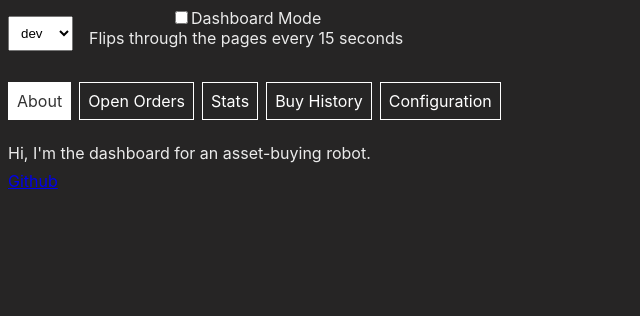
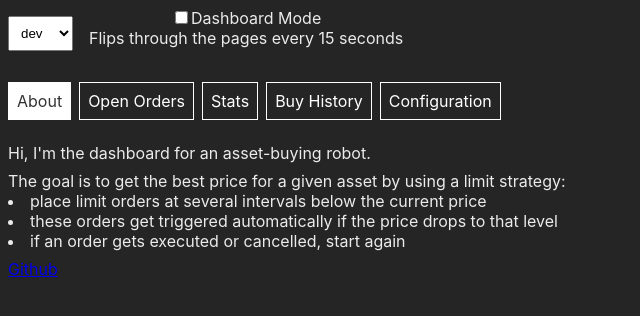
Before and after one commit to samjhill/dashboard-limit-bot, a React (Create React App) app: page / in a window 1280 px wide. Shown: the top 316 px of the page, without its empty margins (0-640 px from the left). Built offline with nearby package versions, Linux system fonts and the light colour scheme.

Commit message:
move trading pair selector into own component

```diff
--- a/src/components/About.js
+++ b/src/components/About.js
@@ -5,6 +5,19 @@ export const About = () => {
     <>
       <Text textAlign="left" ml="2" mb="2">
         Hi, I'm the dashboard for an asset-buying robot.
+      </Text>
+
+      <Text textAlign="left" ml="2" mb="2">
+        The goal is to get the best price for a given asset by using a limit
+        strategy:
+        <li>place limit orders at several intervals below the current price</li>
+        <li>
+          these orders get triggered automatically if the price drops to that
+          level
+        </li>
+        <li>
+          if an order gets executed or cancelled, start again
+        </li>
       </Text>
 
       <Text textAlign="left" ml="2">
--- a/src/components/Stats.js
+++ b/src/components/Stats.js
@@ -13,13 +13,13 @@ import {
   Legend,
   ResponsiveContainer,
 } from "recharts";
-import { Link, useLocation } from "react-router-dom";
+import { useLocation } from "react-router-dom";
 import { groupBy } from "underscore";
 import { API_URLS, ENV } from "../App";
 import { getTradingPairs } from "../helpers/tradingPairs";
 import { getStatsForTicker } from "../helpers/stats";
 import { COLORS } from "../helpers/colors";
-import { linkPrefix } from "../helpers/routes";
+import { TradingPairSelector } from "../components/TradingPairSelector";
 
 // statItems: { title, statItem }[]
 const StatComparisonBox = ({ statItems }) => {
@@ -113,26 +113,7 @@ export const Stats = () => {
   return (
     <>
       <Flex>
-        {tradingPairs.map(({ name, ticker }) => (
-          <Link
-            to={`${linkPrefix}/stats/${ticker}`}
-            style={{ textDecoration: "none" }}
-            key={ticker}
-          >
-            <Box
-              p={2}
-              m={1}
-              sx={{
-                color: selectedTicker === ticker ? "white" : COLORS[ticker],
-                border: `1px solid ${COLORS[ticker]}`,
-                background: selectedTicker === ticker && COLORS[ticker],
-                fontWeight: "bold",
-              }}
-            >
-              {name}
-            </Box>
-          </Link>
-        ))}
+        <TradingPairSelector path="stats" />
       </Flex>
       <Text mt="2">Stats update every 24 hours</Text>
       <Flex
--- /dev/null
+++ b/src/components/TradingPairSelector.js
@@ -0,0 +1,53 @@
+import { useEffect, useState } from "react";
+import { Box } from "rebass";
+import { Link, useLocation } from "react-router-dom";
+import { getTradingPairs } from "../helpers/tradingPairs";
+import { linkPrefix } from "../helpers/routes";
+import { COLORS } from "../helpers/colors";
+
+// path: str, where to redirect on ticker selection
+//    trying to keep everything url-driven
+export const TradingPairSelector = ({ path }) => {
+  const location = useLocation();
+  const ticker =
+    process.env.NODE_ENV === "development"
+      ? location.pathname.split("/")[2]
+      : location.pathname.split("/")[3];
+  const selectedTicker = ticker === "*" ? "btcusd" : ticker;
+  const [tradingPairs, setTradingPairs] = useState();
+
+  useEffect(() => {
+    async function fetchTradingPairs() {
+      const tradingPairs = await getTradingPairs();
+      setTradingPairs(tradingPairs);
+    }
+    if (!tradingPairs) {
+      fetchTradingPairs();
+    }
+  }, [tradingPairs, setTradingPairs]);
+
+  return (
+    <>
+      {tradingPairs?.map(({ name, ticker }) => (
+        <Link
+          to={`${linkPrefix}/${path}/${ticker}`}
+          style={{ textDecoration: "none" }}
+          key={ticker}
+        >
+          <Box
+            p={2}
+            m={1}
+            sx={{
+              color: selectedTicker === ticker ? "white" : COLORS[ticker],
+              border: `1px solid ${COLORS[ticker]}`,
+              background: selectedTicker === ticker && COLORS[ticker],
+              fontWeight: "bold",
+            }}
+          >
+            {name}
+          </Box>
+        </Link>
+      ))}
+    </>
+  );
+};
```
Also changed, not shown: 1 other file (tests, documents, lock files or other folders).
